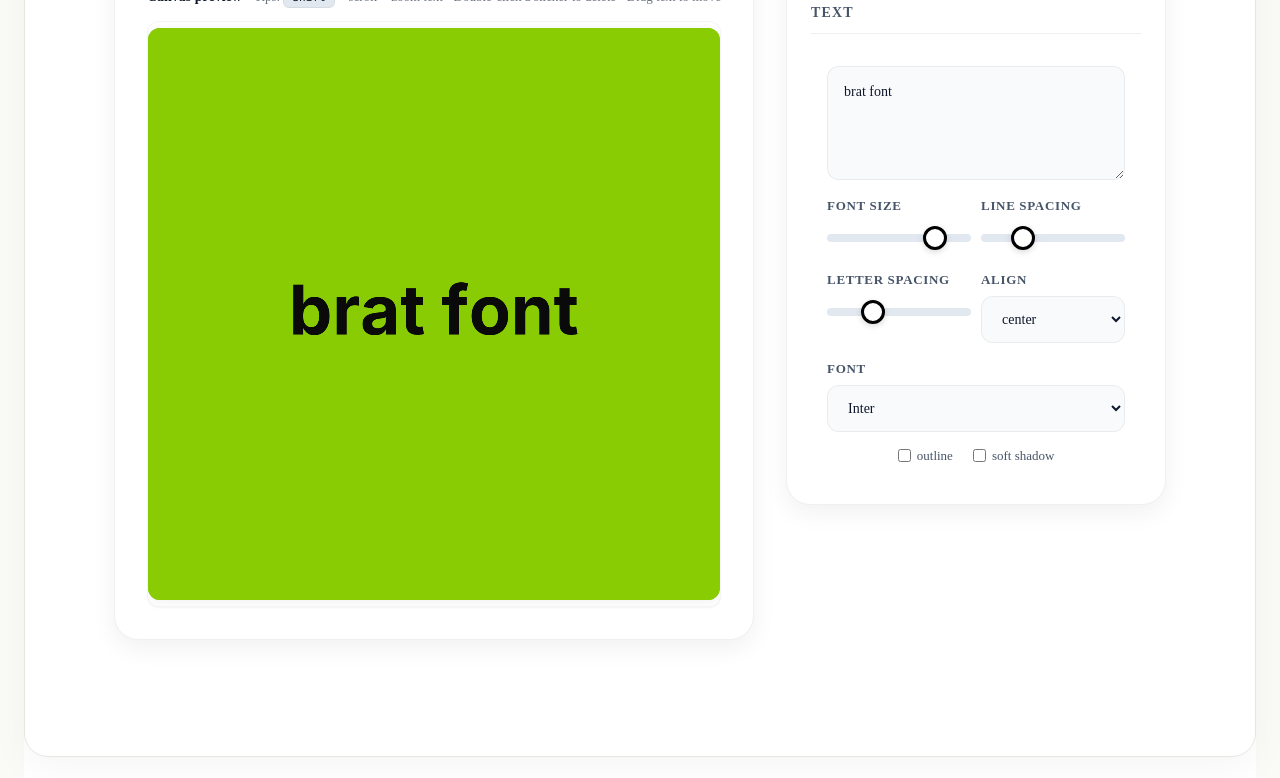
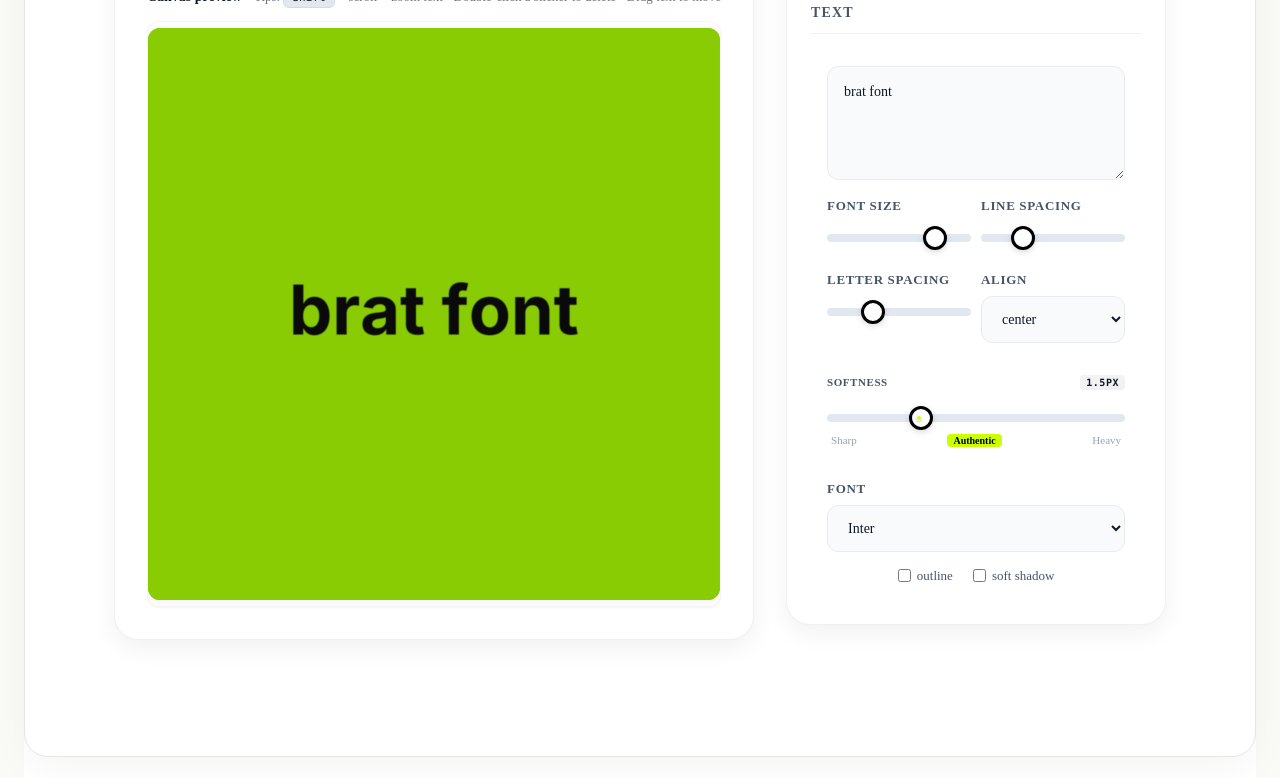
Before and after one commit to helloo-cmyk/ibratgenerator, a Next.js app in the folder ibrat-next/: page /brat-font-generator in a window 1280 px wide. Shown: the part 616-1394 px from the top of the page. Built offline with nearby package versions, Linux system fonts and the light colour scheme.

Commit message:
feat: optimize metadata titles and descriptions for CTR & add softness/blur controls

```diff
--- a/ibrat-next/src/app/brat-black-generator/page.tsx
+++ b/ibrat-next/src/app/brat-black-generator/page.tsx
@@ -51,7 +51,7 @@ const faqSchema = {
 
 export const metadata = {
   title: {
-    absolute: "Brat Generator Black - Free Black Brat Image Maker",
+    absolute: "Brat Generator Black - Free Dark Mode Brat Image Maker",
   },
   alternates: {
     canonical: "https://ibratgenerator.com/brat-black-generator/",
--- a/ibrat-next/src/app/brat-font-generator/page.tsx
+++ b/ibrat-next/src/app/brat-font-generator/page.tsx
@@ -61,13 +61,13 @@ const faqSchema = {
 
 export const metadata = {
   title: {
-    absolute: "Brat Font Generator - Free Brat Font Maker Online [2026]",
+    absolute: "Brat Font Generator - Free Brat Style Font Maker Online",
   },
   alternates: {
     canonical: "https://ibratgenerator.com/brat-font-generator/",
   },
   description:
-    "Free brat font generator to recreate bold Charli XCX brat typography instantly. Adjust spacing, weight & color. No signup, no watermark. Download PNG.",
+    "Make brat-style text with the exact font spacing and look. Free brat font generator — adjust size, spacing, download PNG. No signup, no watermark.",
 };
 
 export default function BratFontGeneratorPage() {
--- a/ibrat-next/src/app/brat-green-generator/page.tsx
+++ b/ibrat-next/src/app/brat-green-generator/page.tsx
@@ -51,7 +51,7 @@ const faqSchema = {
 
 export const metadata = {
   title: {
-    absolute: "Brat Green Generator – Free Neon Green Brat Text & Images",
+    absolute: "Brat Green Generator - Free Neon Green Brat Image Maker",
   },
   alternates: {
     canonical: "https://ibratgenerator.com/brat-green-generator/",
--- a/ibrat-next/src/app/brat-text-generator/page.tsx
+++ b/ibrat-next/src/app/brat-text-generator/page.tsx
@@ -106,13 +106,13 @@ const howToSchema = {
 
 export const metadata = {
   title: {
-    absolute: "Brat Text Generator - Free Brat Text Maker & Image Creator [2026]",
+    absolute: "Brat Text Generator - Free Brat Text Maker, No Signup",
   },
   alternates: {
     canonical: "https://ibratgenerator.com/brat-text-generator/",
   },
   description:
-    "Free brat text generator inspired by Charli XCX. Type any phrase, customize colors, and download a clean watermark-free PNG. Works on mobile. No signup.",
+    "Type any text, pick your color, download clean brat PNG instantly. Free brat text generator — no signup, no watermark. Works on mobile.",
 };
 
 export default function BratTextGeneratorPage() {
--- a/ibrat-next/src/components/BratGenerator.tsx
+++ b/ibrat-next/src/components/BratGenerator.tsx
@@ -1,6 +1,6 @@
 "use client";
 
-import { useEffect, useRef } from "react";
+import { useEffect, useRef, useState } from "react";
 import { initBratGenerator } from "./brat-generator-init";
 
 const BRAT_STYLES = `
@@ -1185,6 +1185,43 @@ const BRAT_STYLES = `
   .brat-tab-panel .brat-acc:only-child .brat-acc-h { display: flex; }
 }
 
+/* ===== BLUR CONTROL STYLES ===== */
+.blur-control {
+  margin: 16px 0;
+  display: flex;
+  flex-direction: column;
+  gap: 8px;
+}
+.blur-control label {
+  display: flex !important;
+  justify-content: space-between;
+  align-items: center;
+  font-size: 11px !important;
+  font-weight: 600;
+  color: var(--muted);
+  text-transform: uppercase;
+  letter-spacing: .05em;
+  width: 100%;
+}
+.blur-value {
+  font-family: ui-monospace, SFMono-Regular, Menlo, monospace;
+  font-weight: 700;
+  color: #0f172a;
+  background: rgba(0, 0, 0, 0.05);
+  padding: 2px 6px;
+  border-radius: 4px;
+  font-size: 10px;
+}
+.blur-hints {
+  display: flex;
+  justify-content: space-between;
+  font-size: 11px;
+  color: var(--muted);
+  font-weight: 500;
+  margin-top: -6px;
+  padding: 0 4px;
+}
+
 `;
 
 type BratGeneratorMode = 'full' | 'text-only' | 'font-only' | 'album' | 'name' | 'color-variant';
@@ -1197,6 +1234,7 @@ interface BratGeneratorProps {
   defaultRatio?: '1:1' | '4:5' | '9:16' | '16:9';
   defaultResolution?: '1024' | '1500' | '2048' | '3000';
   defaultPlaceholder?: string;
+  defaultBlur?: number;
   lockBg?: boolean;
   lockFg?: boolean;
   hideSelfieMode?: boolean;
@@ -1213,6 +1251,7 @@ export default function BratGenerator({
   defaultRatio,
   defaultResolution,
   defaultPlaceholder,
+  defaultBlur,
   lockBg,
   lockFg,
   hideSelfieMode,
@@ -1222,6 +1261,7 @@ export default function BratGenerator({
 }: BratGeneratorProps) {
   const rootRef = useRef<HTMLDivElement>(null);
   const cleanupRef = useRef<(() => void) | null>(null);
+  const [blurAmount, setBlurAmount] = useState(defaultBlur ?? 1.5);
 
   useEffect(() => {
     if (rootRef.current) {
@@ -1231,7 +1271,8 @@ export default function BratGenerator({
         defaultTab,
         defaultRatio,
         defaultResolution,
-        defaultPlaceholder
+        defaultPlaceholder,
+        defaultBlur: defaultBlur ?? 1.5
       });
     }
     return () => {
@@ -1240,7 +1281,7 @@ export default function BratGenerator({
         cleanupRef.current = null;
       }
     };
-  }, [defaultBg, defaultFg, defaultTab, defaultRatio, defaultResolution, defaultPlaceholder]);
+  }, [defaultBg, defaultFg, defaultTab, defaultRatio, defaultResolution, defaultPlaceholder, defaultBlur]);
 
   return (
     <div id="brat-embed-root" ref={rootRef} style={{ all: "initial" }}>
@@ -1339,6 +1380,69 @@ export default function BratGenerator({
                             <option value="center">center</option>
                             <option value="right">right</option>
                           </select>
+                        </div>
+                      </div>
+
+                      <div className="blur-control">
+                        <label className="brat-label" style={{ display: 'flex', justifyContent: 'space-between', alignItems: 'center' }}>
+                          Softness
+                          <span className="blur-value">{blurAmount}px</span>
+                        </label>
+                        <div style={{ position: 'relative', display: 'flex', alignItems: 'center' }}>
+                          <input
+                            id="brat-blur"
+                            type="range"
+                            min={0}
+                            max={5}
+                            step={0.5}
+                            value={blurAmount}
+                            onChange={(e) => setBlurAmount(Number(e.target.value))}
+                            style={{ margin: '8px 0' }}
+                          />
+                          <div
+                            className="blur-marker"
+                            title="Authentic brat softness (1.5px)"
+                            style={{
+                              position: 'absolute',
+                              left: 'calc(30% - 0.5px)',
+                              width: '6px',
+                              height: '6px',
+                              borderRadius: '50%',
+                              background: blurAmount === 1.5 ? '#CCFF00' : '#000000',
+                              border: '1.5px solid #ffffff',
+                              pointerEvents: 'none',
+                              boxShadow: '0 1px 2px rgba(0,0,0,0.2)',
+                              transition: 'background 0.2s ease',
+                            }}
+                          />
+                        </div>
+                        <div className="blur-hints" style={{ display: 'flex', justifyContent: 'space-between', fontSize: '11px', color: '#94a3b8', marginTop: '-4px' }}>
+                          <span style={{ cursor: 'pointer' }} onClick={() => {
+                            const el = document.getElementById("brat-blur") as HTMLInputElement;
+                            if (el) { el.value = "0"; el.dispatchEvent(new Event("input", { bubbles: true })); }
+                          }}>Sharp</span>
+                          <span
+                            style={{
+                              cursor: 'pointer',
+                              fontWeight: blurAmount === 1.5 ? '700' : '500',
+                              color: blurAmount === 1.5 ? '#000000' : '#94a3b8',
+                              background: blurAmount === 1.5 ? '#CCFF00' : 'transparent',
+                              padding: blurAmount === 1.5 ? '1px 6px' : '0',
+                              borderRadius: '4px',
+                              fontSize: '10px',
+                              transition: 'all 0.15s ease'
+                            }}
+                            onClick={() => {
+                              const el = document.getElementById("brat-blur") as HTMLInputElement;
+                              if (el) { el.value = "1.5"; el.dispatchEvent(new Event("input", { bubbles: true })); }
+                            }}
+                          >
+                            Authentic
+                          </span>
+                          <span style={{ cursor: 'pointer' }} onClick={() => {
+                            const el = document.getElementById("brat-blur") as HTMLInputElement;
+                            if (el) { el.value = "5"; el.dispatchEvent(new Event("input", { bubbles: true })); }
+                          }}>Heavy</span>
                         </div>
                       </div>
                       <div>
--- a/ibrat-next/src/components/brat-generator-init.ts
+++ b/ibrat-next/src/components/brat-generator-init.ts
@@ -21,6 +21,7 @@ type GeneratorState = {
   align: string;
   fg: string;
   safe: boolean;
+  blurAmount: number;
 };
 
 function getOrCreateEmojiBitmap(char: string): HTMLCanvasElement | null {
@@ -50,6 +51,7 @@ export function initBratGenerator(options?: {
   defaultRatio?: '1:1' | '4:5' | '9:16' | '16:9';
   defaultResolution?: '1024' | '1500' | '2048' | '3000';
   defaultPlaceholder?: string;
+  defaultBlur?: number;
 }): () => void {
   const root = document.getElementById("brat-embed-root");
   const widget = document.getElementById("brat-widget");
@@ -159,6 +161,7 @@ export function initBratGenerator(options?: {
     }[],
     fontFamily: "'Inter', sans-serif",
     textTransform: { x: 0, y: 0, rotation: 0, scale: 1, selected: false },
+    blurAmount: options?.defaultBlur ?? 1.5,
   };
 
   const historyStack: GeneratorState[] = [];
@@ -183,13 +186,7 @@ export function initBratGenerator(options?: {
         rotation: st.rotation,
       })),
       bg: s.bg,
-      bgImage: s.bgImage
-        ? (() => {
-            const img = new Image();
-            img.src = s.bgImage!.src;
-            return img;
-          })()
-        : null,
+      bgImage: s.bgImage,
       fontSize: s.fontSize,
       lineHeight: s.lineHeight,
       letterSpacing: s.letterSpacing,
@@ -203,6 +200,7 @@ export function initBratGenerator(options?: {
       align: s.align,
       fg: s.fg,
       safe: s.safe,
+      blurAmount: s.blurAmount,
     };
   }
 
@@ -253,6 +251,12 @@ export function initBratGenerator(options?: {
     fontSelectEl.value = state.fontFamily;
     outlineColorContainer!.style.display = state.outline ? "inline-flex" : "none";
     shadowColorContainer!.style.display = state.shadow ? "inline-flex" : "none";
+
+    const blurEl = document.getElementById("brat-blur") as HTMLInputElement | null;
+    if (blurEl) {
+      blurEl.value = String(state.blurAmount);
+      blurEl.dispatchEvent(new Event("input", { bubbles: true }));
+    }
   }
 
   function undo() {
@@ -425,6 +429,9 @@ export function initBratGenerator(options?: {
     ctx.translate(centerX + tt.x, centerY + tt.y);
     ctx.rotate(tt.rotation);
     ctx.scale(tt.scale, tt.scale);
+    ctx.filter = state.blurAmount > 0
+      ? `blur(${state.blurAmount}px)`
+      : 'none';
     if (state.shadow) {
       ctx.shadowColor = state.shadowColor;
       ctx.shadowBlur = Math.round(state.fontSize * 0.08);
@@ -450,6 +457,7 @@ export function initBratGenerator(options?: {
         lineX += ctx.measureText(ch).width + state.letterSpacing;
       }
     });
+    ctx.filter = 'none';
     ctx.restore();
   }
 
@@ -1174,6 +1182,10 @@ export function initBratGenerator(options?: {
       }
     }
   });
+  window.removeEventListener("pointermove", onPointerMove);
+  window.removeEventListener("pointerup", onPointerUp);
+  window.removeEventListener("pointercancel", onPointerUp);
+
   window.addEventListener("pointermove", onPointerMove);
   window.addEventListener("pointerup", onPointerUp);
   window.addEventListener("pointercancel", onPointerUp);
@@ -1336,6 +1348,14 @@ export function initBratGenerator(options?: {
     state.letterSpacing = Number(letterSpacingEl.value);
     requestDraw();
   });
+  const blurEl = document.getElementById("brat-blur") as HTMLInputElement | null;
+  if (blurEl) {
+    blurEl.addEventListener("input", () => {
+      pushHistory();
+      state.blurAmount = Number(blurEl.value);
+      requestDraw();
+    });
+  }
   alignEl.addEventListener("change", () => {
     pushHistory();
     state.align = alignEl.value;
```
Also changed, not shown: 1 other file (tests, documents, lock files or other folders).
